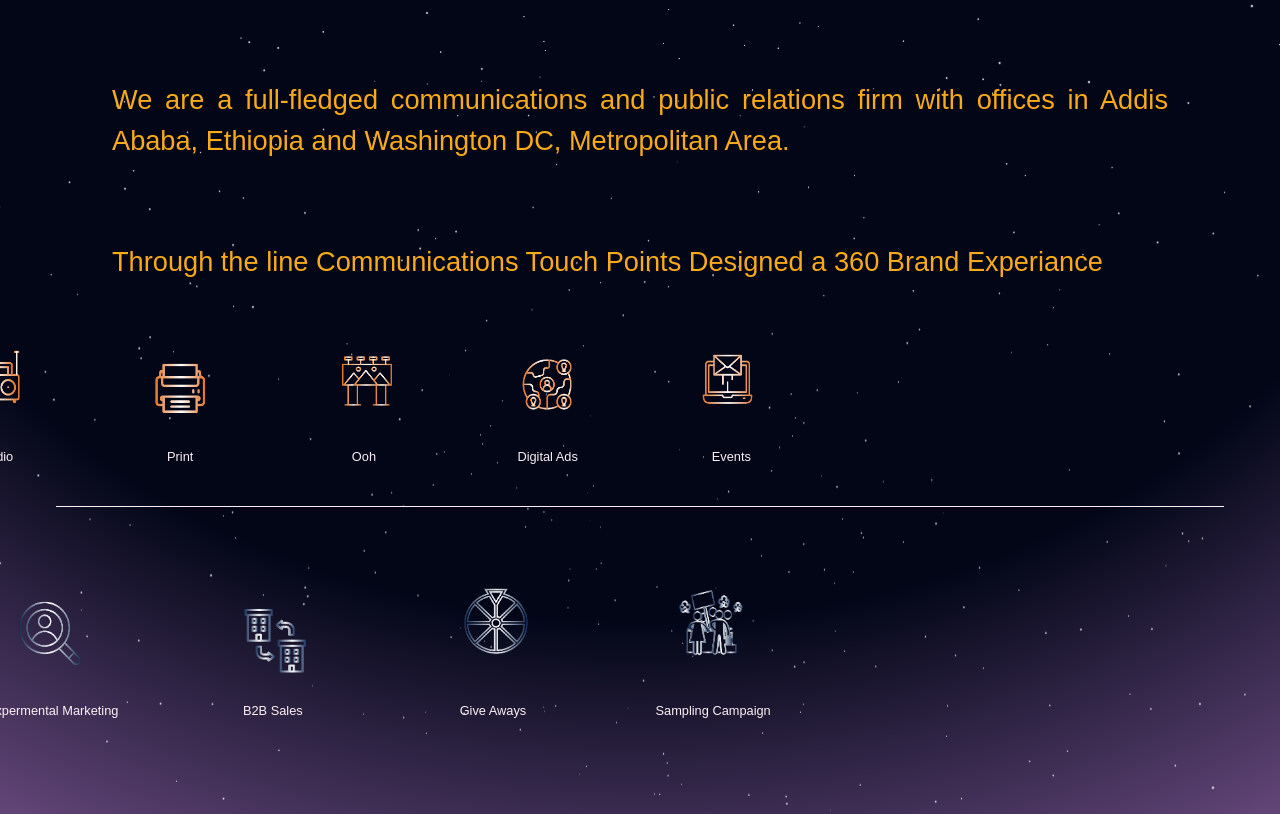
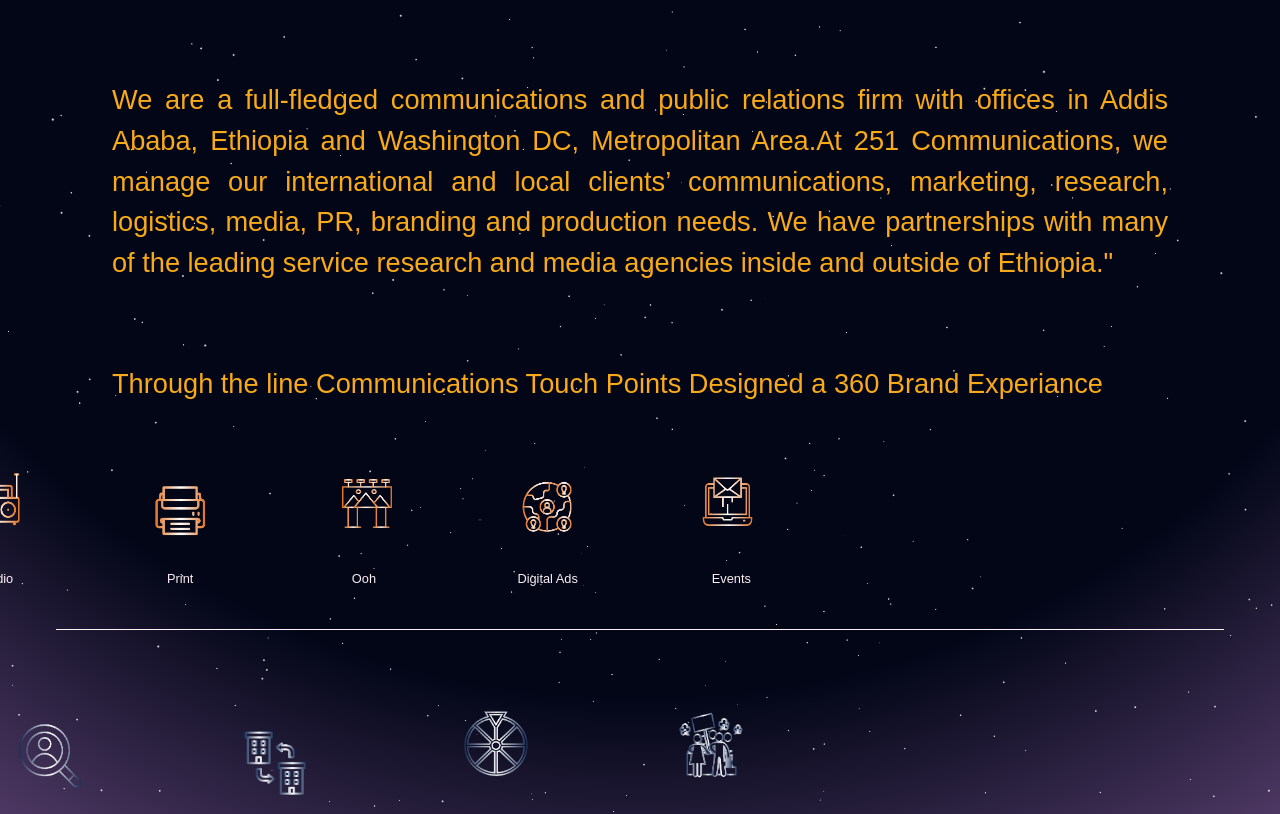
Before and after one commit to AmanuelZewdu/251Telecommunication-web-page, a React (Create React App) app: page /about/expermental in a window 1280 px wide. Shown: the top 814 px of the page. Built offline with nearby package versions, Linux system fonts and the light colour scheme; no server answers.

Commit message:
text added

```diff
--- a/src/component/aboutpages/expermental/Expermental.jsx
+++ b/src/component/aboutpages/expermental/Expermental.jsx
@@ -77,7 +77,7 @@
   fontFamily: 'Montserrat, sans-serif' ,
   color: '#F9AA19',
 }}>
- We are a full-fledged communications and public relations firm with offices in  Addis Ababa, Ethiopia and Washington DC, Metropolitan Area.
+ We are a full-fledged communications and public relations firm with offices in  Addis Ababa, Ethiopia and Washington DC, Metropolitan Area.At 251 Communications, we manage our international and local clients’ communications, marketing, research, logistics, media, PR, branding and production needs. We have partnerships with many of the  leading service research and media agencies inside and outside of Ethiopia."
 </p>
 
 
```
